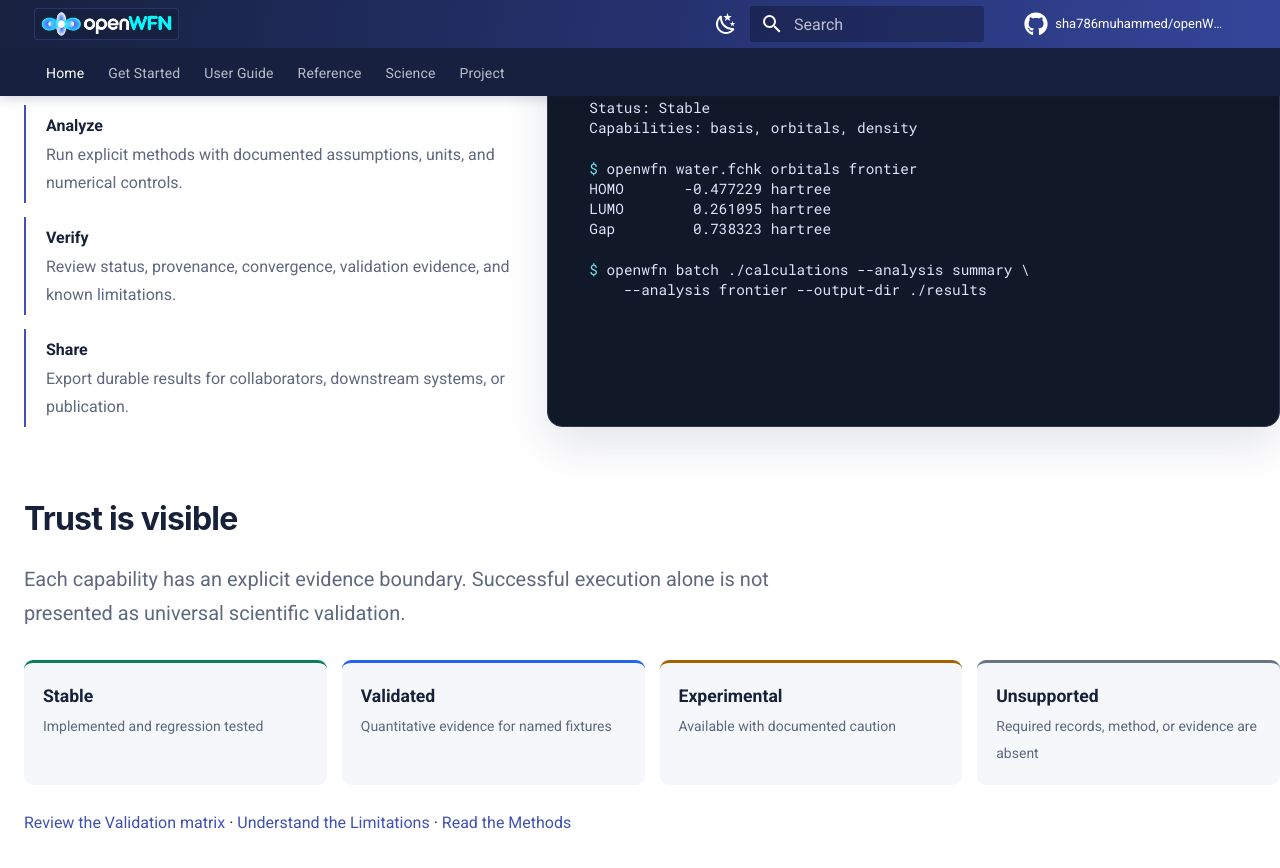
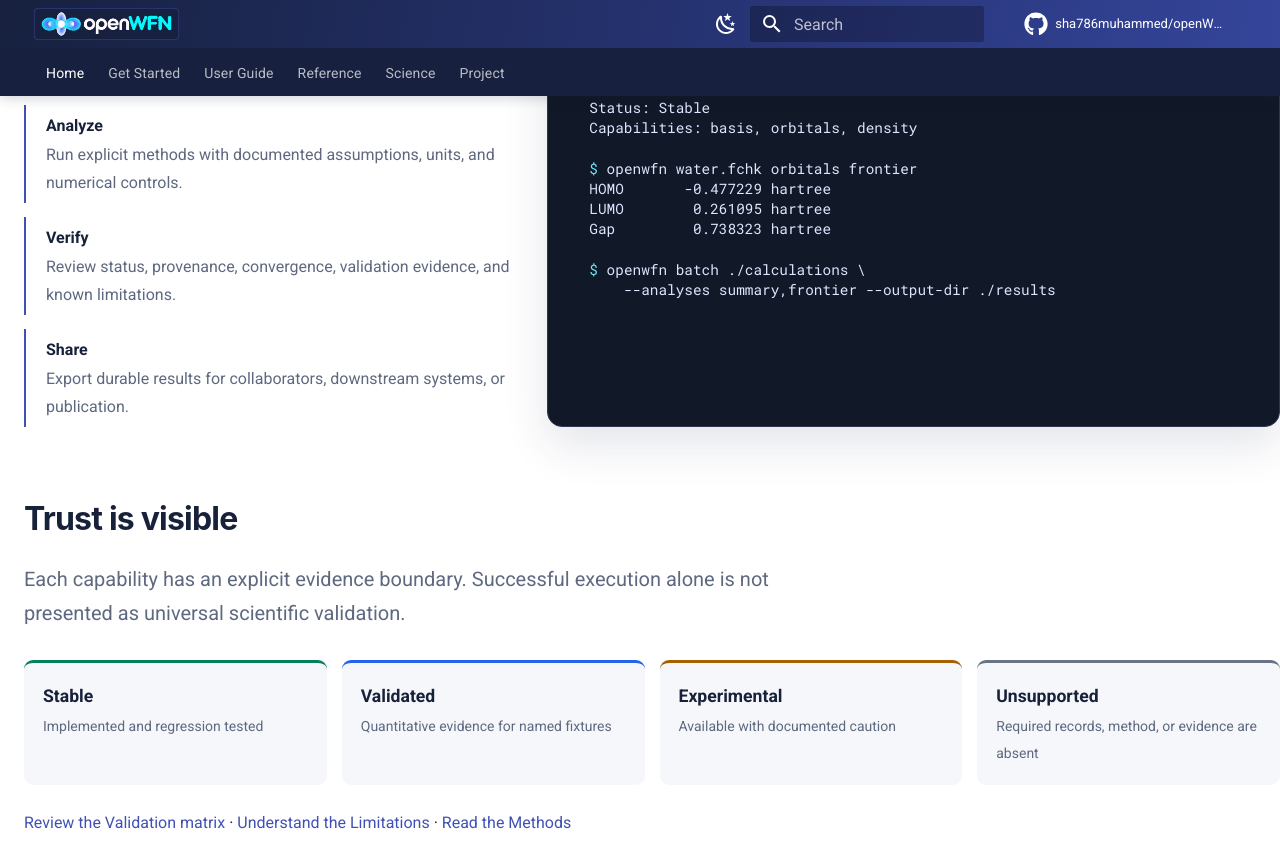
Before and after one commit to sha786muhammed/openWFN, an MkDocs documentation site: the page built from docs/index.md, in a window 1280 px wide and 900 px high, scrolled down 1668 px. Shown: the top 868 px of the window. Built offline with MkDocs 1.6.1 and Material for MkDocs 9.7.7, drawn with Linux system fonts in a browser that asks for light colours; comment, search, counter and statistics services are not loaded.

Commit message:
docs: correct batch analysis option

```diff
--- a/docs/index.md
+++ b/docs/index.md
@@ -100,8 +100,8 @@ HOMO       -0.477229 hartree
 LUMO        0.261095 hartree
 Gap         0.738323 hartree
 
-<span class="ow-prompt">$</span> openwfn batch ./calculations --analysis summary \
-    --analysis frontier --output-dir ./results</code></pre>
+<span class="ow-prompt">$</span> openwfn batch ./calculations \
+    --analyses summary,frontier --output-dir ./results</code></pre>
 </div>
 </div>
 
```
Also changed, not shown: README.md (+1 -2 lines), 1 other file.
